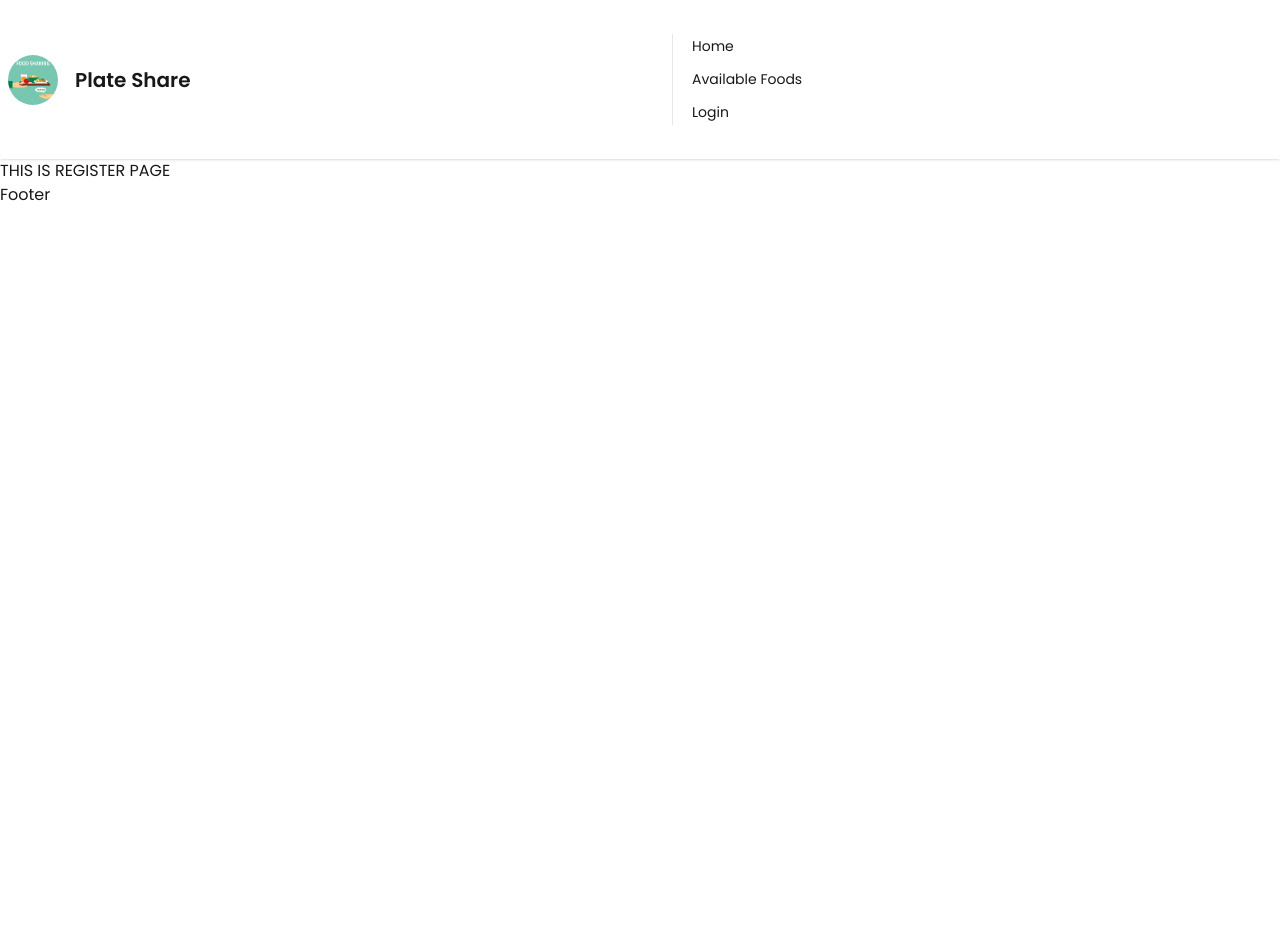
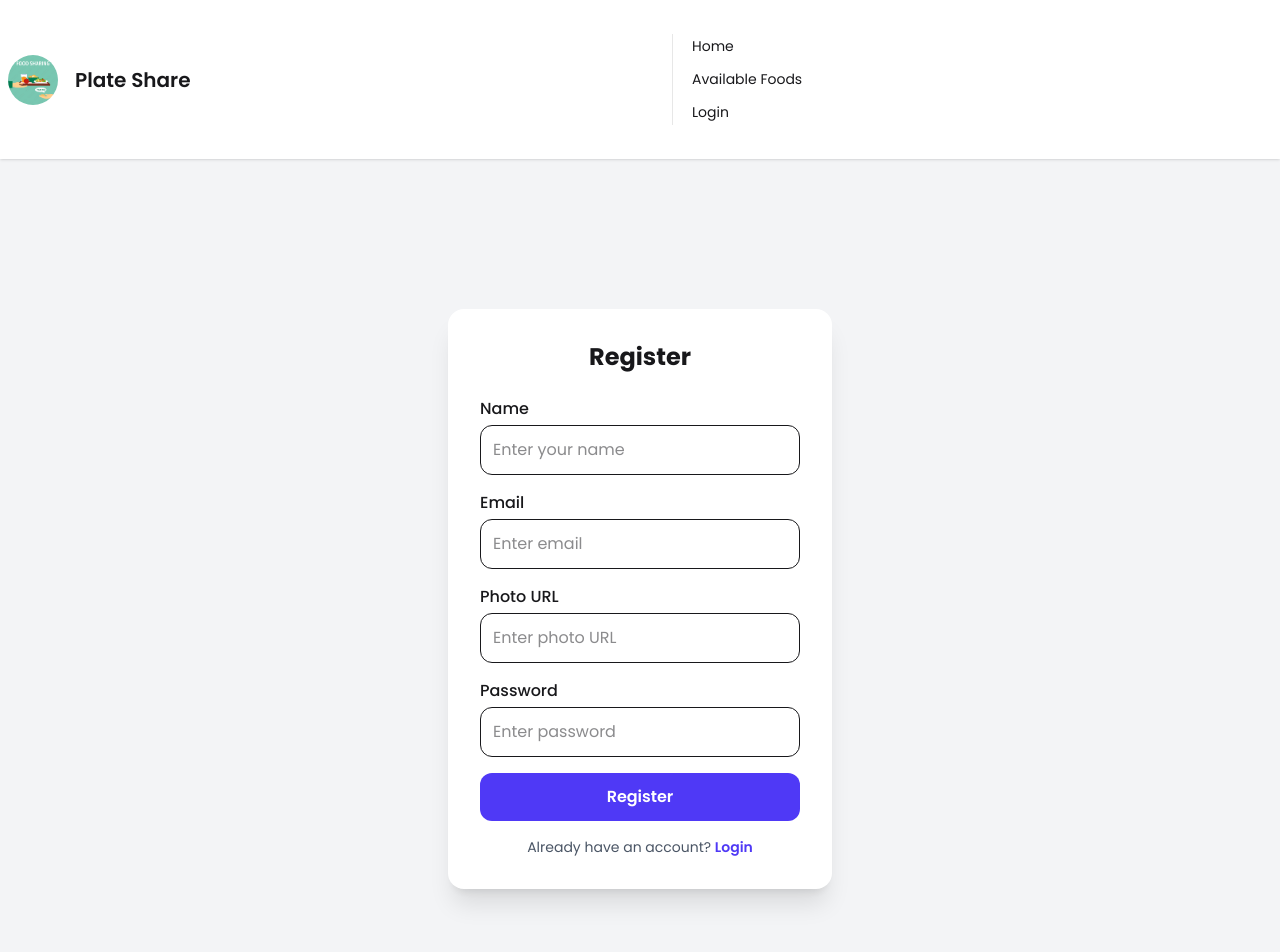
Before and after one commit to Alif-Hossen/plate-share-client, a React (Vite) app: page /register in a window 1280 px wide. Shown: the top 952 px of the page. Before the commit the page ends 800 px from the top, so only its background shows below. Built offline with nearby package versions, Linux system fonts and the light colour scheme.

Commit message:
Register Form Create COmplete

```diff
--- a/src/Pages/Register.jsx
+++ b/src/Pages/Register.jsx
@@ -1,11 +1,77 @@
-import React from 'react';
+import React from "react";
+import { NavLink } from "react-router";
+// import { NavLink } from "react-router-dom";
 
-const Register = () => {
+export default function RegisterForm() {
     return (
-        <div>
-            <h1>THIS IS REGISTER PAGE</h1>
+        <div className="min-h-screen flex items-center justify-center bg-gray-100 p-4">
+            <div className="bg-white shadow-xl rounded-2xl p-8 max-w-sm w-full
+                            opacity-0 translate-y-10 animate-fadeIn
+                            transition-all duration-700">
+                <h2 className="text-2xl font-bold text-center mb-6">Register</h2>
+
+                <form className="space-y-4">
+                    {/* Name */}
+                    <div>
+                        <label className="block font-medium mb-1">Name</label>
+                        <input
+                            type="text"
+                            placeholder="Enter your name"
+                            className="w-full border rounded-xl p-3 focus:outline-none focus:ring focus:ring-indigo-300 transition"
+                            required
+                        />
+                    </div>
+
+                    {/* Email */}
+                    <div>
+                        <label className="block font-medium mb-1">Email</label>
+                        <input
+                            type="email"
+                            placeholder="Enter email"
+                            className="w-full border rounded-xl p-3 focus:outline-none focus:ring focus:ring-indigo-300 transition"
+                            required
+                        />
+                    </div>
+
+                    {/* Photo URL */}
+                    <div>
+                        <label className="block font-medium mb-1">Photo URL</label>
+                        <input
+                            type="text"
+                            placeholder="Enter photo URL"
+                            className="w-full border rounded-xl p-3 focus:outline-none focus:ring focus:ring-indigo-300 transition"
+                        />
+                    </div>
+
+                    {/* Password */}
+                    <div>
+                        <label className="block font-medium mb-1">Password</label>
+                        <input
+                            type="password"
+                            placeholder="Enter password"
+                            className="w-full border rounded-xl p-3 focus:outline-none focus:ring focus:ring-indigo-300 transition"
+                            required
+                        />
+                    </div>
+
+                    {/* Register Button */}
+                    <button
+                        type="submit"
+                        className="w-full bg-indigo-600 text-white py-3 rounded-xl font-semibold
+                                   hover:bg-indigo-700 transition transform hover:scale-105 active:scale-95"
+                    >
+                        Register
+                    </button>
+                </form>
+
+                <p className="text-center mt-4 text-sm text-gray-600">
+                    Already have an account?{" "}
+                    <NavLink className="text-indigo-600 font-semibold hover:underline" to="/login">
+                        Login
+                    </NavLink>
+                </p>
+            </div>
+
         </div>
     );
-};
-
-export default Register;
+}
```
